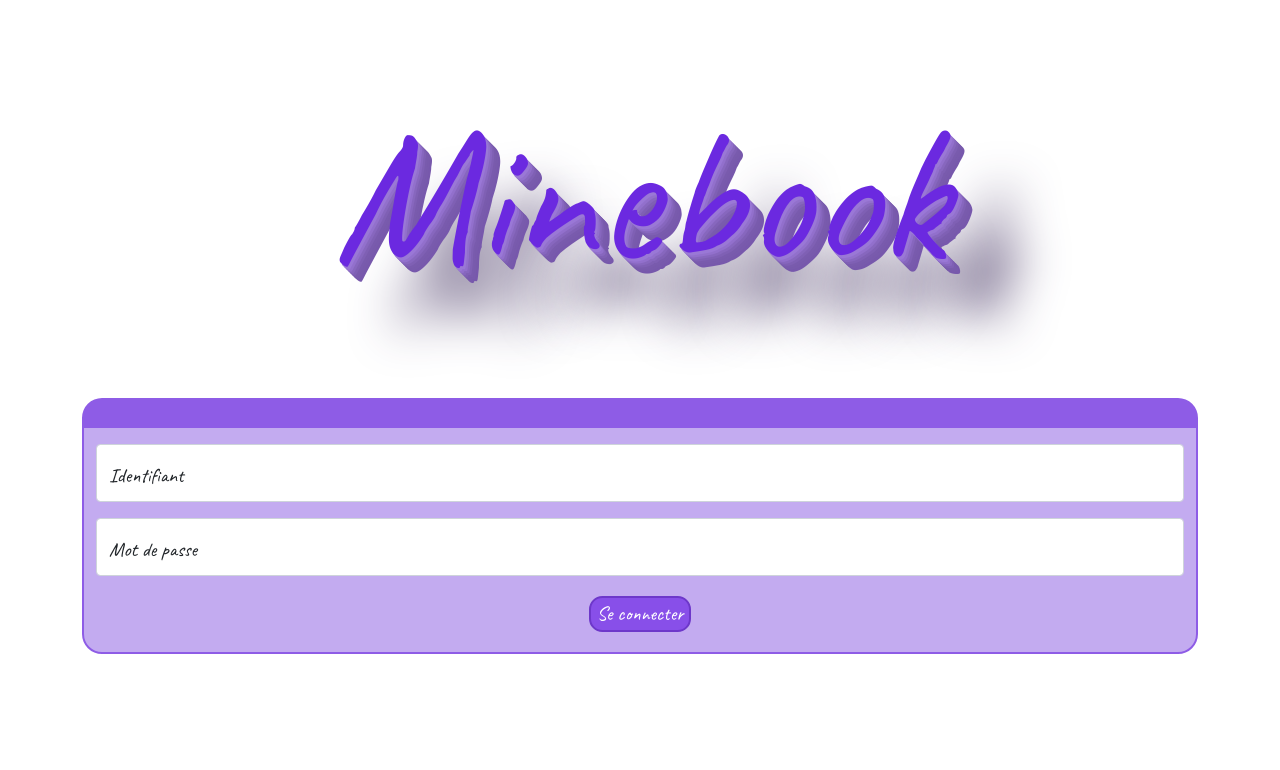
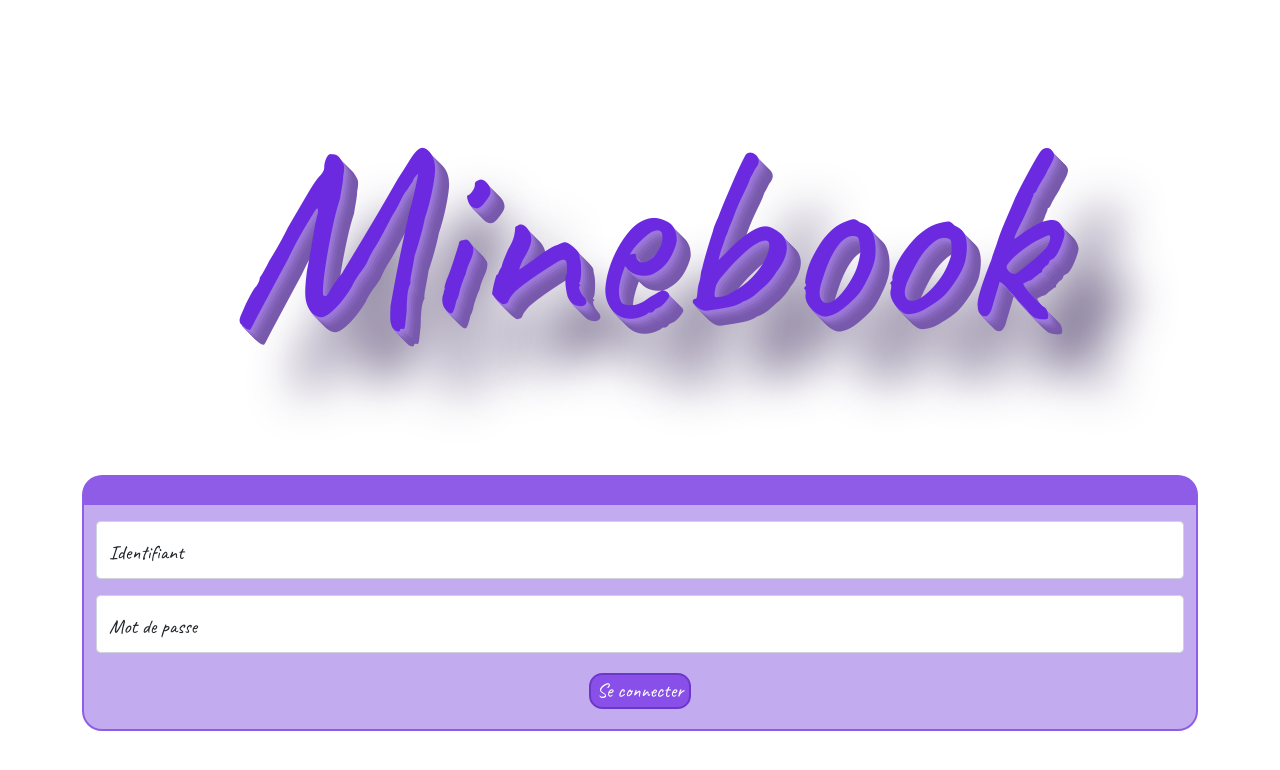
Before and after one commit to Camvinel/Minebook, a Next.js app: page / in a window 1280 px wide. Shown: the top 770 px of the page. Built offline with nearby package versions, Linux system fonts and the light colour scheme.

Commit message:
Update globals.css

```diff
--- a/styles/globals.css
+++ b/styles/globals.css
@@ -73,7 +73,7 @@ input {
 
 #formTitle
 {
-  font-size: 15vw;
+  font-size: 20vw;
   text-shadow: 2px 3px   #9a78d6,
                4px 5px   #9270cc,
                6px 7px   #8767be,
```
